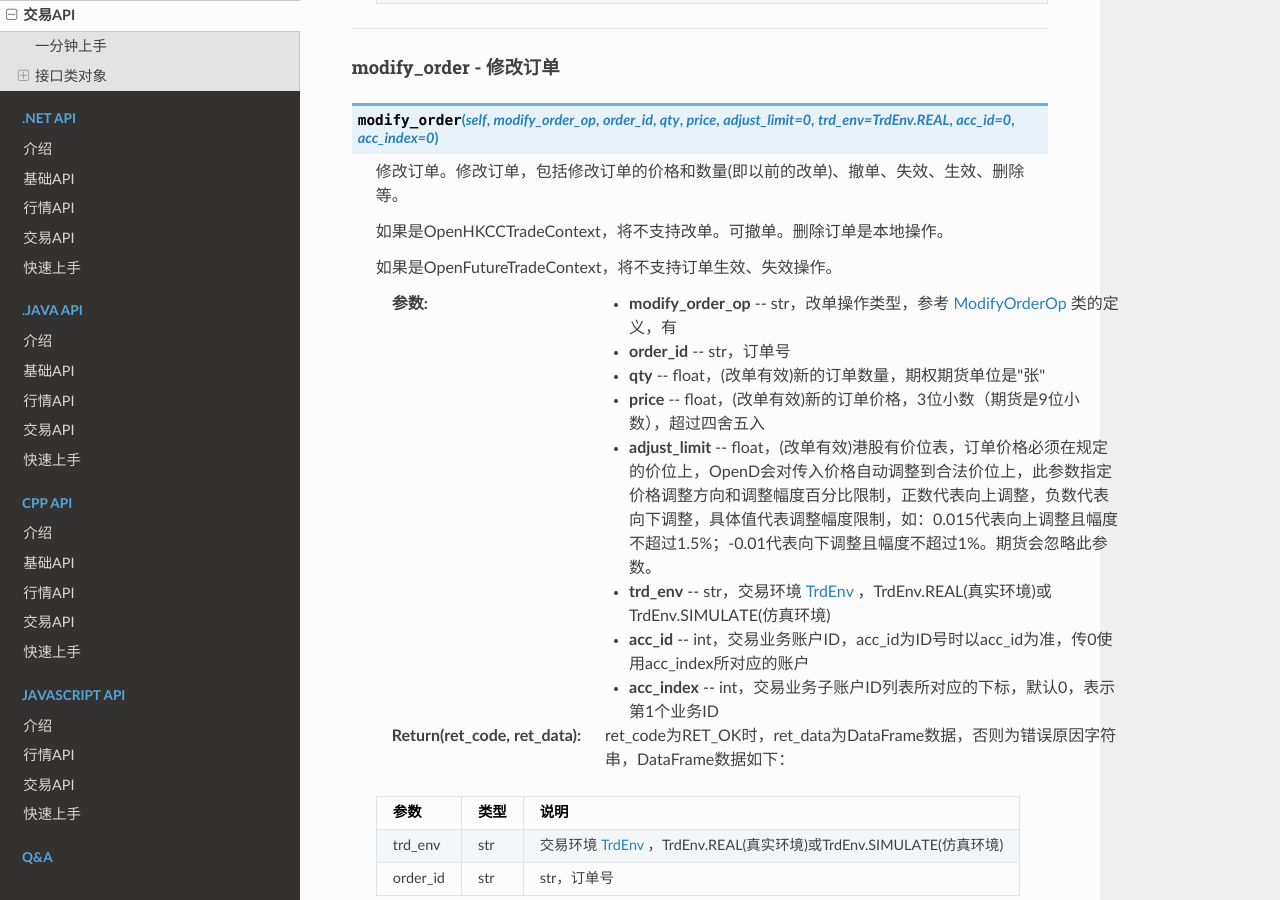
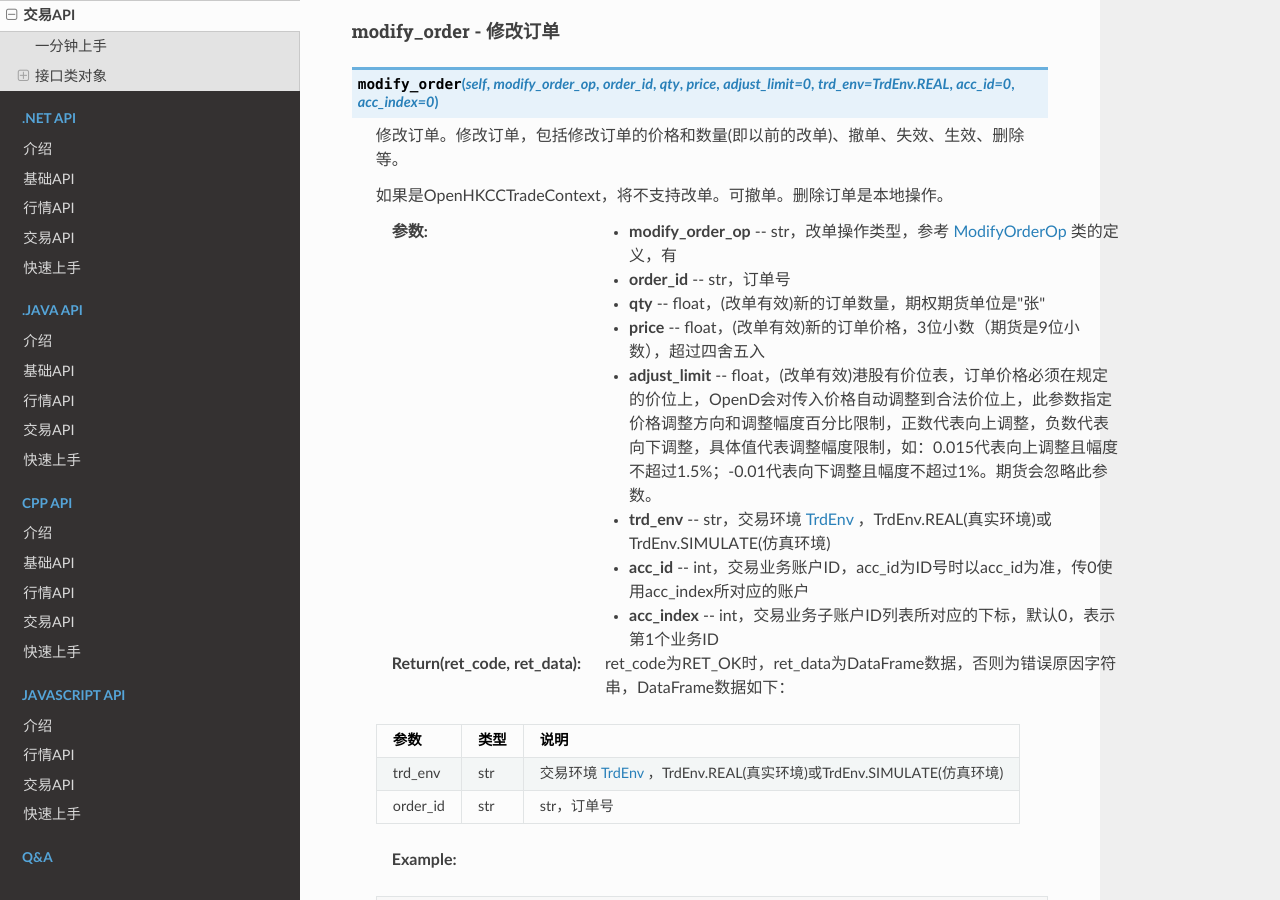
Before and after one commit to FutunnOpen/futu-api-doc, a Sphinx documentation site: the page built from doc_maker/source/api/Trade_API.rst, in a window 1280 px wide and 900 px high, scrolled down 7970 px. Built offline with Sphinx 7.4.7 and the Read the Docs theme 2.0.0, drawn with Linux system fonts in a browser that asks for light colours; some of the changed text lies outside the part shown.

Commit message:
fix：期货交易api文档描述

```diff
--- a/doc_maker/source/api/Trade_API.rst
+++ b/doc_maker/source/api/Trade_API.rst
@@ -250,7 +250,6 @@
 
  注意，由于python api是同步的，但网络收发是异步的，当place_order对应的应答数据包与订单成交推送（TradeDealHandlerBase）或订单状态变化推送（TradeOrderHandlerBase）间隔很短时，就可能出现虽然是place_order的数据包先返回，但推送的回调会先被调用的情况。例如可能先调用了TradeOrderHandlerBase，然后place_order这个接口才返回。
 
- 如果是OpenFutureTradeContext，目前仅支持港股的指数期货。
 
  :param price: float，订单价格，3位小数（期货9位小数），超过四舍五入，当订单是市价单或竞价单类型，忽略该参数传值
  :param qty: float，订单数量，期权期货单位是"张"
@@ -341,8 +340,6 @@
  修改订单。修改订单，包括修改订单的价格和数量(即以前的改单)、撤单、失效、生效、删除等。
 
  如果是OpenHKCCTradeContext，将不支持改单。可撤单。删除订单是本地操作。
-
- 如果是OpenFutureTradeContext，将不支持订单生效、失效操作。
 
  :param modify_order_op: str，改单操作类型，参考 ModifyOrderOp_ 类的定义，有
  :param order_id: str，订单号
```
